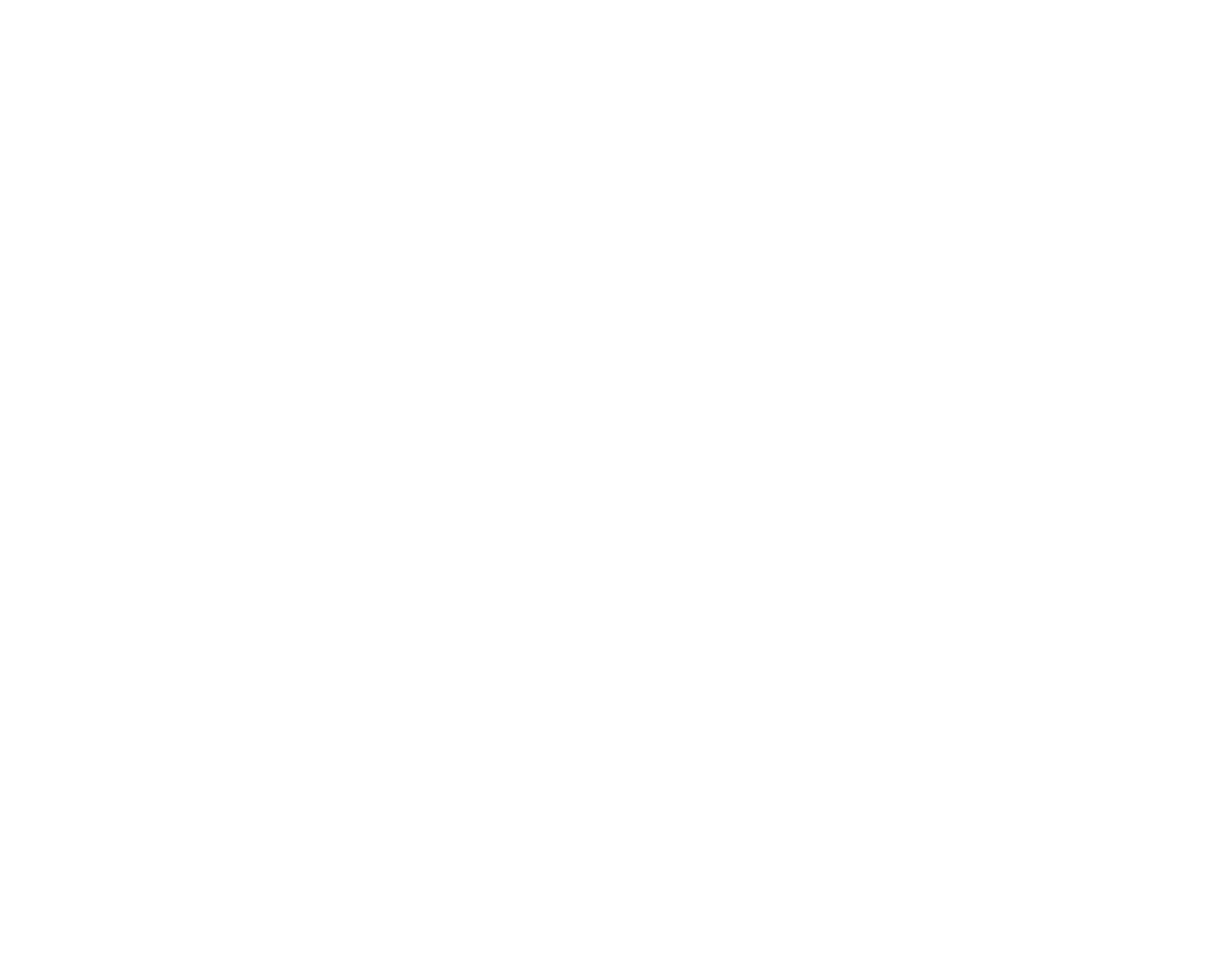
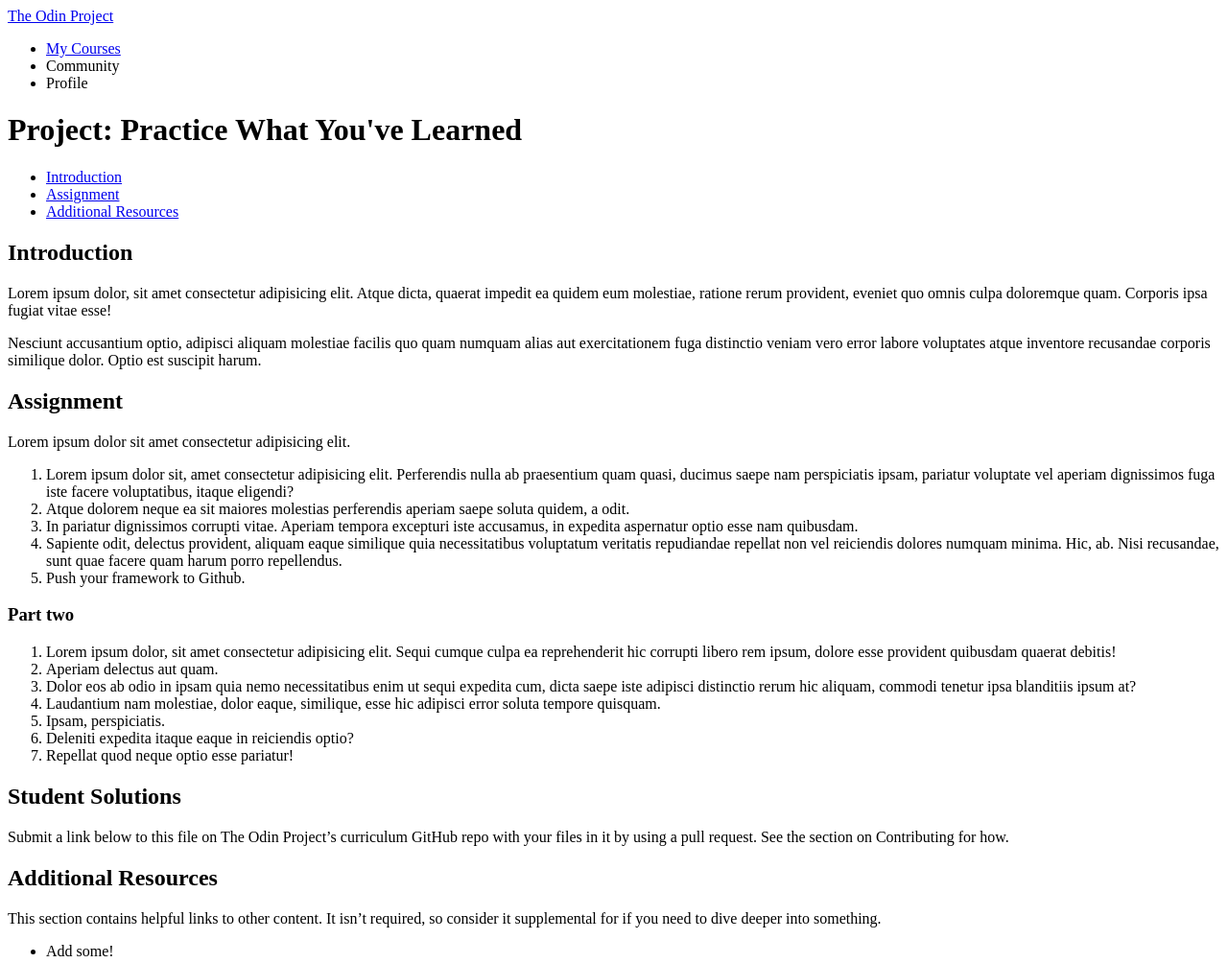
Before and after one commit to themetar/odin-project-page-clone, a plain HTML site: page index.html in a window 1280 px wide. Shown: the whole page at 96% size. Before the commit the page ends 800 px from the top, so only its background shows below. Drawn offline with Linux system fonts and the light colour scheme.

Commit message:
Fill in some html content

```diff
--- a/index.html
+++ b/index.html
@@ -3,9 +3,65 @@
 <head>
   <meta charset="UTF-8">
   <meta name="viewport" content="width=device-width, initial-scale=1.0">
-  <title>Project: Design Your Own Grid-Based Framework | The Odin Project</title>
+  <title>Project: Practice What You've Learned | The Odin Project</title>
 </head>
 <body>
-
+  <div><!--Wide container-->
+    <nav>
+      <a href="https://www.theodinproject.com/home">The Odin Project</a>
+      <ul>
+        <li><a href="#">My Courses</a></li>
+        <li>Community</li>
+        <li>Profile</li>
+      </ul>
+    </nav>
+  </div>
+  <div><!--Narrower container for main content-->
+    <header>
+      <h1>Project: Practice What You've Learned</h1>
+    </header>
+    <div><!--Content-->
+      <div><!--Jump links-->
+        <ul>
+          <li><a href="#introduction">Introduction</a></li>
+          <li><a href="#assignment">Assignment</a></li>
+          <li><a href="#additional-resources">Additional Resources</a></li>
+        </ul>
+      </div>
+    </div>
+    <div><!--Text content-->
+      <h2 id="introduction">Introduction</h2>
+      <p>Lorem ipsum dolor, sit amet consectetur adipisicing elit. Atque dicta, quaerat impedit ea quidem eum molestiae, ratione rerum provident, eveniet quo omnis culpa doloremque quam. Corporis ipsa fugiat vitae esse!</p>
+      <p>Nesciunt accusantium optio, adipisci aliquam molestiae facilis quo quam numquam alias aut exercitationem fuga distinctio veniam vero error labore voluptates atque inventore recusandae corporis similique dolor. Optio est suscipit harum.</p>
+      <h2 id="assignment">Assignment</h2>
+      <p>Lorem ipsum dolor sit amet consectetur adipisicing elit.</p>
+      <div><!--Instructions-->
+        <ol>
+          <li>Lorem ipsum dolor sit, amet consectetur adipisicing elit. Perferendis nulla ab praesentium quam quasi, ducimus saepe nam perspiciatis ipsam, pariatur voluptate vel aperiam dignissimos fuga iste facere voluptatibus, itaque eligendi?</li>
+          <li>Atque dolorem neque ea sit maiores molestias perferendis aperiam saepe soluta quidem, a odit.</li>
+          <li>In pariatur dignissimos corrupti vitae. Aperiam tempora excepturi iste accusamus, in expedita aspernatur optio esse nam quibusdam.</li>
+          <li>Sapiente odit, delectus provident, aliquam eaque similique quia necessitatibus voluptatum veritatis repudiandae repellat non vel reiciendis dolores numquam minima. Hic, ab. Nisi recusandae, sunt quae facere quam harum porro repellendus.</li>
+          <li>Push your framework to Github.</li>
+        </ol>
+        <h3>Part two</h3>
+        <ol>
+          <li>Lorem ipsum dolor, sit amet consectetur adipisicing elit. Sequi cumque culpa ea reprehenderit hic corrupti libero rem ipsum, dolore esse provident quibusdam quaerat debitis!</li>
+          <li>Aperiam delectus aut quam.</li>
+          <li>Dolor eos ab odio in ipsam quia nemo necessitatibus enim ut sequi expedita cum, dicta saepe iste adipisci distinctio rerum hic aliquam, commodi tenetur ipsa blanditiis ipsum at?</li>
+          <li>Laudantium nam molestiae, dolor eaque, similique, esse hic adipisci error soluta tempore quisquam.</li>
+          <li>Ipsam, perspiciatis.</li>
+          <li>Deleniti expedita itaque eaque in reiciendis optio?</li>
+          <li>Repellat quod neque optio esse pariatur!</li>
+        </ol>
+      </div>
+      <h2>Student Solutions</h2>
+      <p>Submit a link below to this file on The Odin Project’s curriculum GitHub repo with your files in it by using a pull request. See the section on Contributing for how.</p>
+      <h2 id="additional-resources">Additional Resources</h2>
+      <p>This section contains helpful links to other content. It isn’t required, so consider it supplemental for if you need to dive deeper into something.</p>
+      <ul>
+        <li>Add some!</li>
+      </ul>
+    </div>
+  </div>
 </body>
 </html>
```
